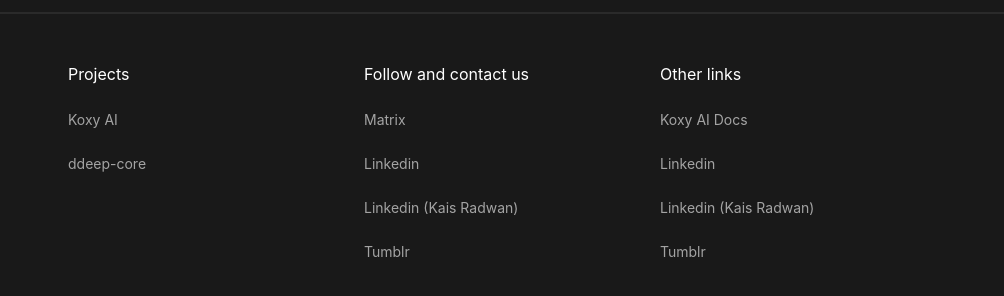
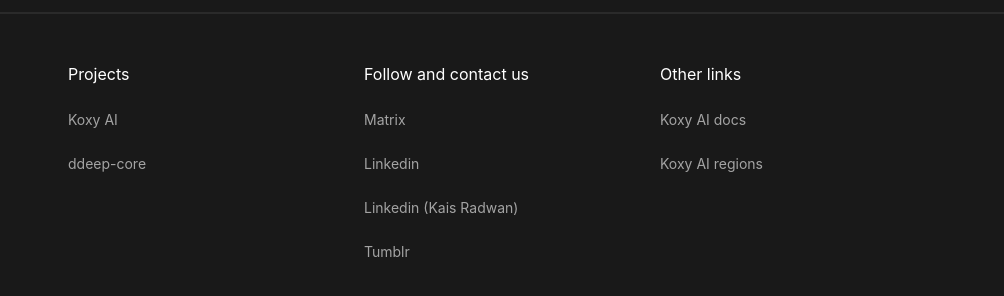
Before and after one commit to Multi-Neon/home, a website: page index.html in a window 1280 px wide. Shown: the part 3143-3439 px from the top of the page, 276-1280 px from the left. Drawn offline with Linux system fonts and the light colour scheme.

Commit message:
updated footer links

```diff
--- a/index.html
+++ b/index.html
@@ -228,10 +228,8 @@
 
     <div class="flex flex-col w-full gap-6">
       <p>Other links</p>
-      <a href="https://koxy-ai.github.io/koxy-docs/" target="_blank" class="opacity-60 text-sm hover:opacity-100 transition-all min-w-max">Koxy AI Docs</a>
-      <a href="https://www.linkedin.com/company/multi-neon" target="_blank" class="opacity-60 text-sm hover:opacity-100 transition-all min-w-max">Linkedin</a>
-      <a href="https://www.linkedin.com/in/kais-radwan" target="_blank" class="opacity-60 text-sm hover:opacity-100 transition-all min-w-max">Linkedin (Kais Radwan)</a>
-      <a href="https://kais-radwan.tumblr.com/" target="_blank" class="opacity-60 text-sm hover:opacity-100 transition-all min-w-max">Tumblr</a>
+      <a href="https://koxy-ai.github.io/koxy-docs/" target="_blank" class="opacity-60 text-sm hover:opacity-100 transition-all min-w-max">Koxy AI docs</a>
+      <a href="https://koxy-ai.github.io/koxy-docs/regions/" target="_blank" class="opacity-60 text-sm hover:opacity-100 transition-all min-w-max">Koxy AI regions</a>
     </div>
 
   </div>
```
